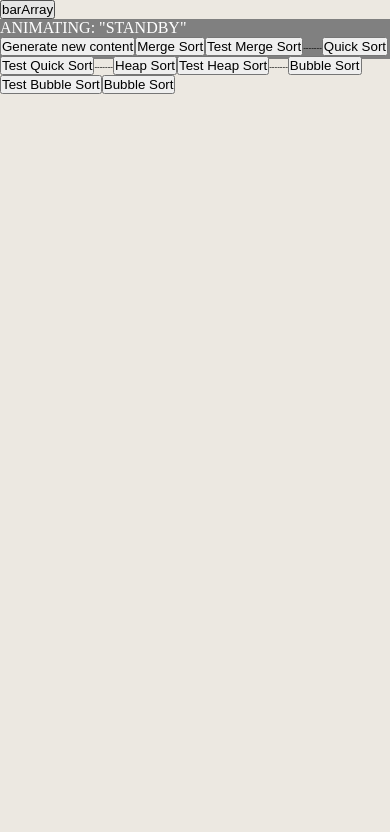
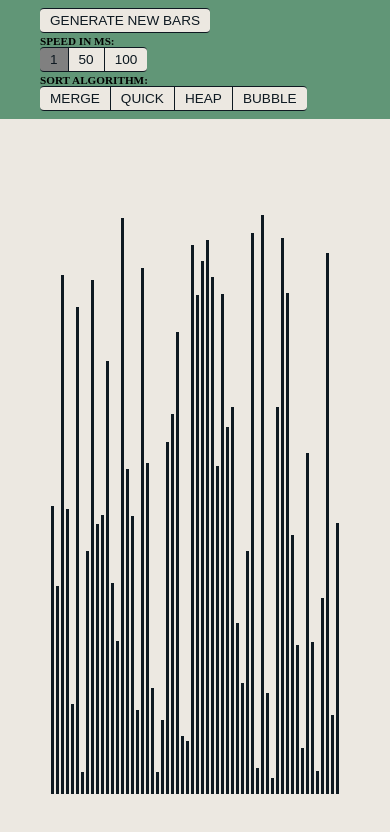
Before and after one commit to Nadzt/sorting-visualizer, a React (Vite) app: page / in a window 390 px wide. Shown: the top 832 px of the page. Built offline with nearby package versions, Linux system fonts and the light colour scheme.

Commit message:
responsive medias

```diff
--- a/src/App.tsx
+++ b/src/App.tsx
@@ -7,11 +7,10 @@ import './App.css'
 
 
 function App() {
-    const [barArray, setBarArray] = useState<number[]>([60, 50, 30, 10, 80, 70, 20, 40])
+    const [barArray, setBarArray] = useState<number[]>([])
 
     return (
         <div>
-            <button onClick={() => console.log(barArray)}>barArray</button>
             <Navbar
                 barArray={barArray}
                 setBarArray={setBarArray}
--- a/src/components/Graph/Graph.scss
+++ b/src/components/Graph/Graph.scss
@@ -12,3 +12,9 @@
         width: 3px;
     }
 }
+
+@media only screen and (max-width: 1000px) {
+    .graph {
+        margin: 0 50px;
+    }
+}
--- a/src/components/Navbar/Navbar.scss
+++ b/src/components/Navbar/Navbar.scss
@@ -1,4 +1,93 @@
 .navbar {
-    background-color: grey;
-    height: 40px;
+    background-color: #619677;
+    height: 100px;
+    display: flex;
+    gap: 2rem;
+    align-items: center;
+    padding-left: 100px;
+    padding-right: 100px;
+    text-transform: uppercase;
+
+    &__settings {
+        display: flex;
+    }
+
+    &__button {
+        color: #0E1921;
+        background-color: #ECE8E1;
+        border: none;
+        padding: .5rem 1.25rem;
+        text-transform: uppercase;
+        font-size: 1.7rem;
+        transition: all .2s ease-in-out;
+        border-top: 1px solid #0E1921;
+        border-bottom: 1px solid #0E1921;
+        cursor: pointer;
+
+        &:hover {
+            transform: translateY(-1px);
+            box-shadow: inset 0 0px 0px 0px rgba(0, 0, 0, .2), 0 3px 3px 3px rgba(0, 0, 0, .2);
+        }
+
+        &:active {
+            transform: translateY(1px);
+            box-shadow: inset 0 3px 3px 3px rgba(0, 0, 0, .2), 0 0px 0px 0px rgba(0, 0, 0, .2);
+        }
+
+        &:disabled {
+            background-color: gray;
+            color: #0E1921;
+            cursor: default;
+            transform: translateY(0);
+            box-shadow: inset 0 0px 0px 0px rgba(0, 0, 0, .2), 0 0px 0px 0px rgba(0, 0, 0, .2);
+        }
+
+        &--create {
+            border-radius: 4px;
+        }
+
+        &--left {
+            border-top-left-radius: 4px;
+            border-bottom-left-radius: 4px;
+            border-right: 1px solid #0E1921;
+        }
+
+        &--middle {
+            border-right: 1px solid #0E1921;
+        }
+
+        &--right {
+            border-top-right-radius: 4px;
+            border-bottom-right-radius: 4px;
+        }
+    }
+
+    &__sorts {
+        display: flex;
+    }
+
+    &__text {
+        margin-right: .5rem;
+        align-self: center;
+        font-size: 1.4rem;
+        font-weight: 600;
+    }
 }
+
+@media only screen and (max-width: 1120px) {
+    .navbar {
+        flex-direction: column;
+        align-items: start;
+        gap: .25rem;
+        padding: 1rem 5rem;
+        height: min-content;
+    }
+}
+
+@media only screen and (max-width: 450px) {
+    .navbar {
+        &__sorts {
+            display: initial;
+        }
+    }
+}
--- a/src/components/Navbar/index.tsx
+++ b/src/components/Navbar/index.tsx
@@ -10,54 +10,110 @@ interface Props {
 
 // sets the default values for the bars
 const setDefaultBarValues = () => {
-    const Ammount = Math.floor((window.innerWidth - 400) / 5)
+    const padding = window.innerWidth >= 1000 ? 400 : window.innerWidth >= 800 ? 200 : 100
+    const ammount = Math.floor((window.innerWidth - padding) / 5)
     const minValue = 10
-    const maxValue = 700
+    const maxValue = window.innerHeight - 250
 
-    return { Ammount, minValue, maxValue }
+    return { ammount, minValue, maxValue }
 }
 
 const Navbar = ({ barArray, setBarArray }: Props) => {
     const [animating, setAnimating] = useState<"standby" | "merge" | "quick" | "heap" | "bubble">("standby")
+    const [speed, setSpeed] = useState(1)
 
     // creates a new state of barArrays on App.tsx state
     const createNewBars = () => {
         if(animating !== "standby") return
         const bars = setDefaultBarValues()
-        setBarArray(generateNewArray(bars.Ammount, bars.minValue, bars.maxValue))
+        setBarArray(generateNewArray(bars.ammount, bars.minValue, bars.maxValue))
     }
 
     // creates the animation
     useEffect(() => {
         if(animating === "standby") return
-        createAnimation(barArray, animating, setAnimating)
-    }, [barArray, animating])
+        createAnimation(barArray, animating, setAnimating, speed)
+    }, [barArray, animating, speed])
 
 
     useEffect(() => {
         const bars = setDefaultBarValues()
-        setBarArray(generateNewArray(bars.Ammount, bars.minValue, bars.maxValue))
+        setBarArray(generateNewArray(bars.ammount, bars.minValue, bars.maxValue))
     }, [setBarArray])
 
     return (
         <div className='navbar'>
-            <div style={{color: "white", fontSize: 16, textTransform: "uppercase"}}>Animating: "{animating}"</div>
-            <button onClick={() => {
-            if(animating !== "standby") return
-            createNewBars()
-            }}>Generate new content</button>
-            <button onClick={() => setAnimating("merge")}>Merge Sort</button>
-            <button onClick={() => testAlgorithm("merge")}>Test Merge Sort</button>
-            -------
-            <button onClick={() => setAnimating("quick")}>Quick Sort</button>
-            <button onClick={() => testAlgorithm("quick")}>Test Quick Sort</button>
-            -------
-            <button onClick={() => setAnimating("heap")}>Heap Sort</button>
-            <button onClick={() => testAlgorithm("heap")}>Test Heap Sort</button>
-            -------
-            <button onClick={() => setAnimating("bubble")}>Bubble Sort</button>
-            <button onClick={() => testAlgorithm("bubble")}>Test Bubble Sort</button>
-            <button>Bubble Sort</button>
+            <button
+                disabled={animating !== "standby"}
+                className={`navbar__button navbar__button--create ${animating !== "standby" ? "navbar__disabled" : ""}`}
+                onClick={() => {
+                    if(animating !== "standby") return
+                    createNewBars()
+                }}
+            >
+                Generate new Bars
+            </button>
+
+            <div className="navbar__sorts">
+                <p className="navbar__text">
+                    Speed in ms:
+                </p>
+                <button
+                    disabled={animating !== "standby" || speed === 1}
+                    className="navbar__button navbar__button--left"
+                    onClick={() => setSpeed(1)}
+                >
+                    1
+                </button>
+                <button
+                    disabled={animating !== "standby" || speed === 50}
+                    onClick={() => setSpeed(50)}
+                    className="navbar__button navbar__button--middle"
+                >
+                    50
+                </button>
+                <button
+                    disabled={animating !== "standby" || speed === 100}
+                    onClick={() => setSpeed(100)}
+                    className="navbar__button navbar__button--right"
+                >
+                    100
+                </button>
+            </div>
+
+            <div className="navbar__sorts">
+                <p className="navbar__text">
+                    Sort Algorithm:
+                </p>
+                <button
+                    disabled={animating !== "standby"}
+                    className="navbar__button navbar__button--left"
+                    onClick={() => setAnimating("merge")}
+                >
+                    Merge
+                </button>
+                <button
+                    disabled={animating !== "standby"}
+                    className="navbar__button navbar__button--middle"
+                    onClick={() => setAnimating("quick")}
+                >
+                    Quick
+                </button>
+                <button
+                    disabled={animating !== "standby"}
+                    className="navbar__button navbar__button--middle"
+                    onClick={() => setAnimating("heap")}
+                >
+                    Heap
+                </button>
+                <button
+                    disabled={animating !== "standby"}
+                    className="navbar__button navbar__button--right"
+                    onClick={() => setAnimating("bubble")}
+                >
+                    Bubble
+                </button>
+            </div>
         </div>
     )
 }
--- a/src/functions/SortingFunctions.tsx
+++ b/src/functions/SortingFunctions.tsx
@@ -60,7 +60,7 @@ export const testAlgorithm = (func: sortFunc) => {
 }
 
 // animation functions
-export const createAnimation = (arr: number[], func: sortFunc, setAnimating: setAnimatingState): void => {
+export const createAnimation = (arr: number[], func: sortFunc, setAnimating: setAnimatingState, speed: number): void => {
     if(arr.length <= 1) return setAnimating("standby")
     const animationsArray: Animation[] = []
     let animationFunc: animationFunction
@@ -84,7 +84,7 @@ export const createAnimation = (arr: number[], func: sortFunc, setAnimating: set
             break
         }
 
-        animate(animationsArray, setAnimating, animationFunc)
+        animate(animationsArray, setAnimating, animationFunc, speed)
 }
 
 // Animations and animate function
@@ -111,12 +111,12 @@ const bubbleAnimation = (_graph: Element, left: HTMLElement, right: HTMLElement)
 }
 
 
-const animate = (animations: Animation [], setAnimating: setAnimatingState, func: animationFunction ) => {
+const animate = (animations: Animation [], setAnimating: setAnimatingState, func: animationFunction, speed: number) => {
     const green = "#619677"
     const yellow = "#D5BC4C"
     const red = "#9D3340"
     const black = "#0E1921"
-    const animationTime = 1
+    const animationTime = speed
 
     const graph = document.querySelector(".graph")
     for (let i = 0; i < animations.length; i++) {
```
